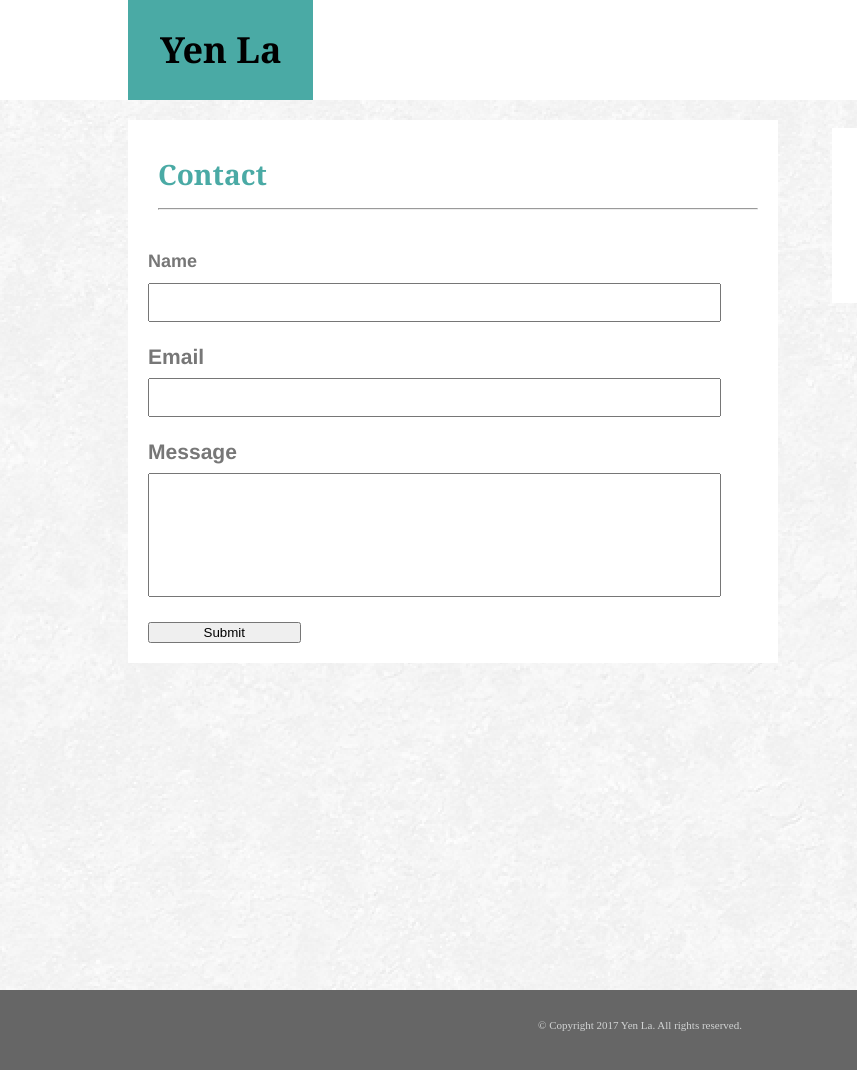
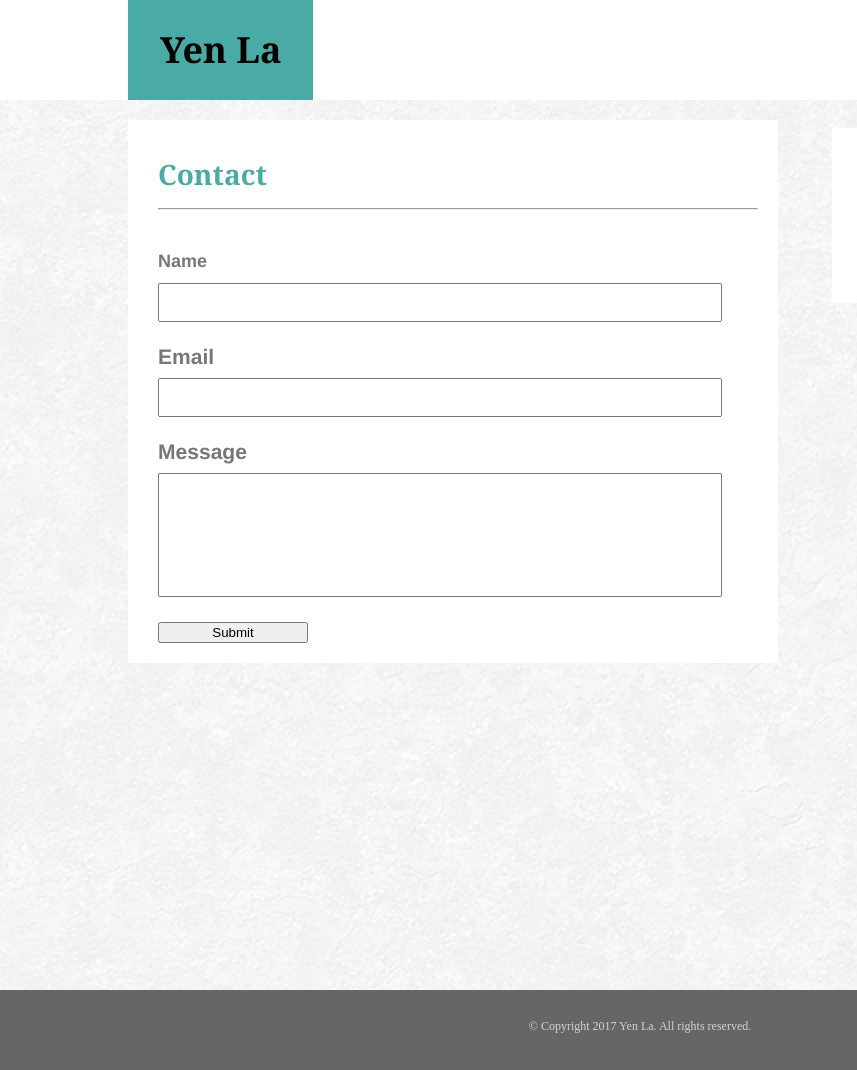
Before and after one commit to yenla/Basic-Portfolio, a plain HTML site: page contact.html in a window 1280 px wide. Shown: the full height of the page, 0-857 px from the left. Drawn offline with Linux system fonts and the light colour scheme.

Commit message:
Minor css change to contact form

```diff
--- a/assets/css/style.css
+++ b/assets/css/style.css
@@ -355,6 +355,7 @@ img {
 	line-height: 23px;
 	color: #777777;
 	padding: 20px;
+	margin-left: 10px;
 
 }
 
@@ -398,7 +399,7 @@ input[type=text] {
     padding-top: 30px;
     text-align: center;
     color:#d1d3d3;
-    font-size:11px;
+    font-size:12px;
     position: absolute;
     margin-top: 68%;
 
```
